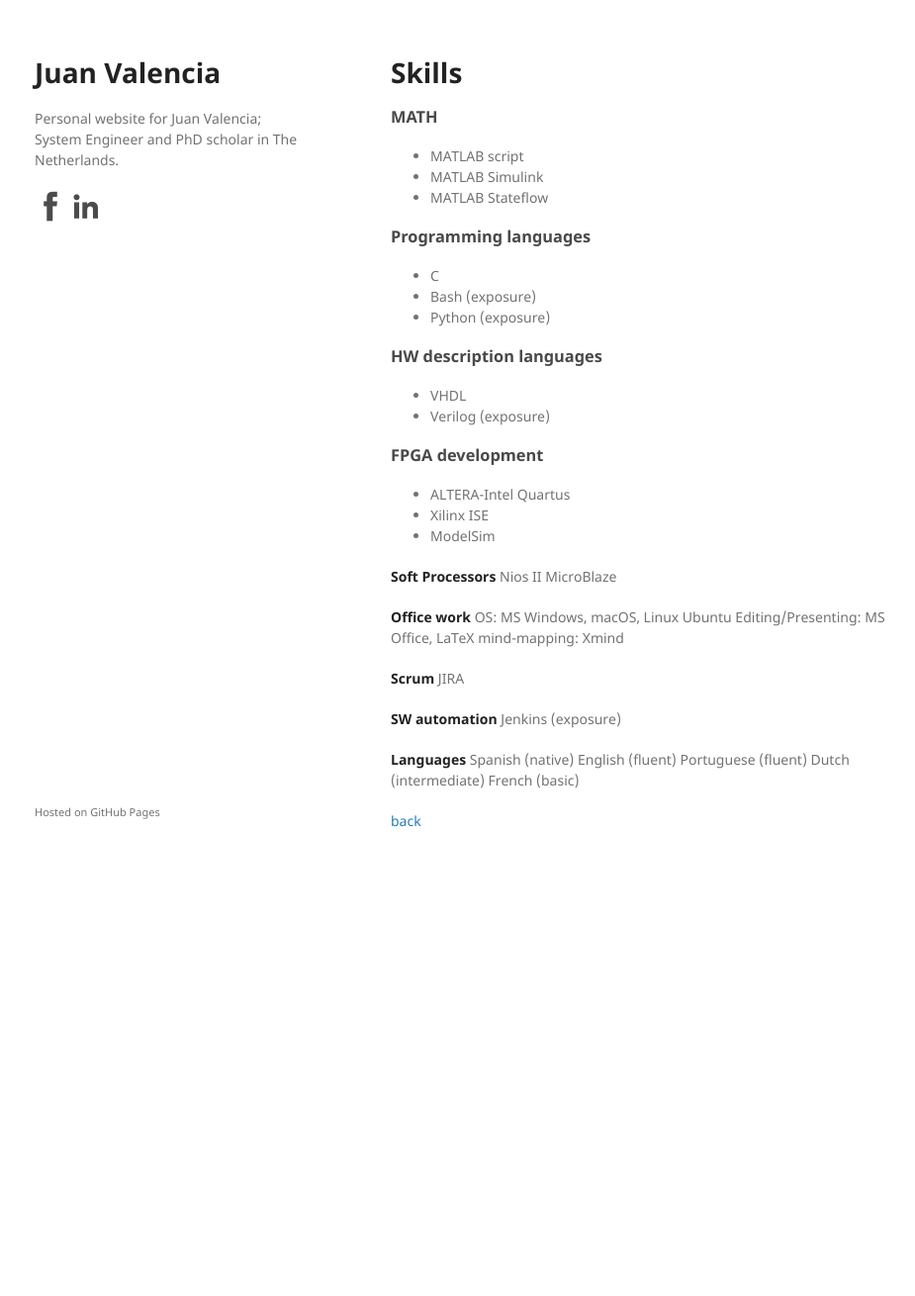
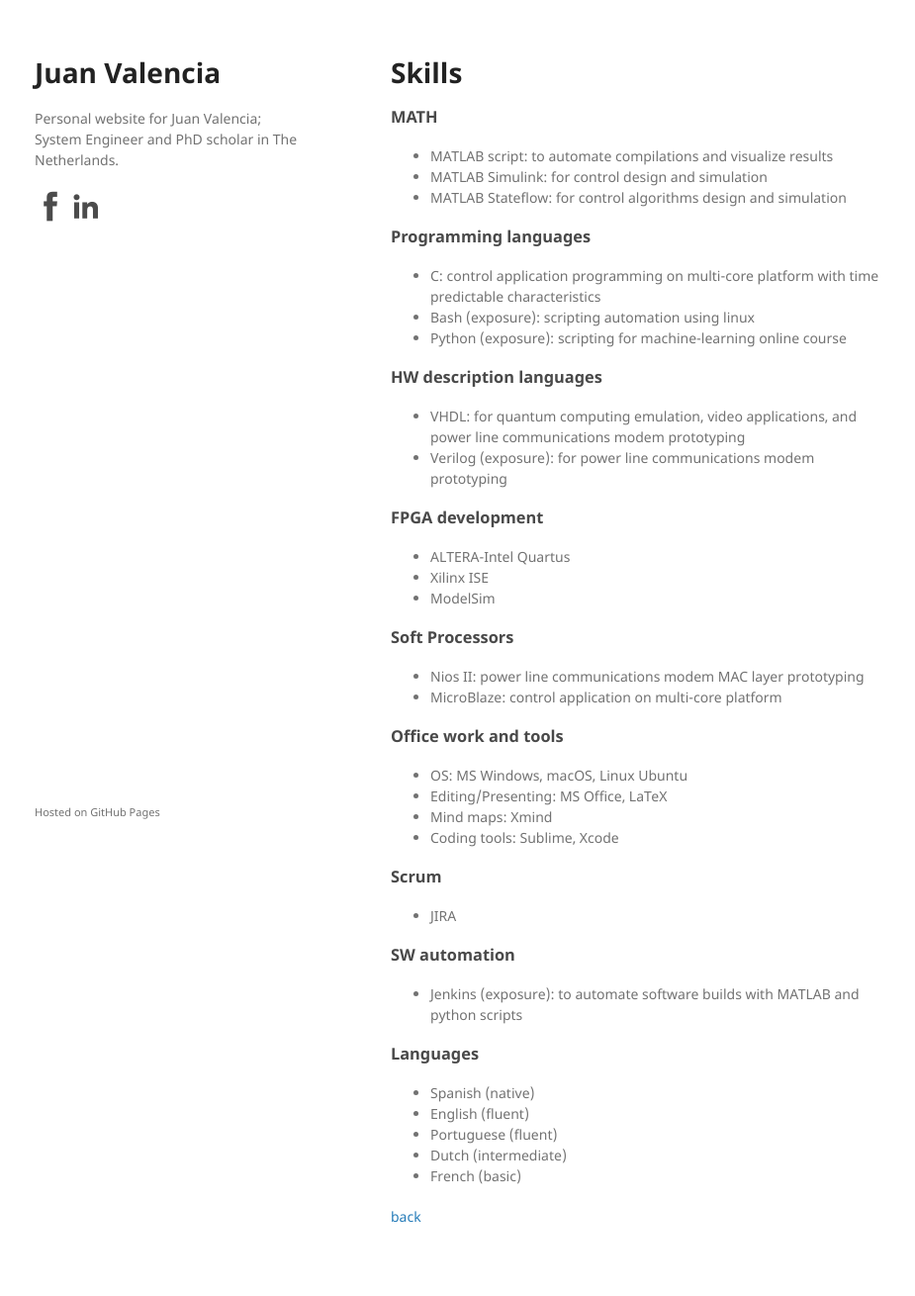
Before and after one commit to juanvalen15/juanvalen15.github.io, a Jekyll site: the page built from skills.md, in a window 1280 px wide. Shown: the whole page at 99% size, without its empty margins (175-1100 px from the left). Built offline with Jekyll 4.4.1, drawn with Linux system fonts in a browser that asks for light colours; our own code applies the rules of GitHub Pages for plain Markdown files; before the commit the page ends 910 px from its top, so only the background shows below that.

Commit message:
update skills.md
update

```diff
--- a/skills.md
+++ b/skills.md
@@ -5,45 +5,46 @@ layout: default
 # [](#header-1)Skills
 
 ### MATH
-- MATLAB script
-- MATLAB Simulink
-- MATLAB Stateflow
+- MATLAB script: to automate compilations and visualize results
+- MATLAB Simulink: for control design and simulation
+- MATLAB Stateflow: for control algorithms design and simulation
 
 ### Programming languages
-- C
-- Bash (exposure)
-- Python (exposure)
+- C: control application programming on multi-core platform with time predictable characteristics
+- Bash (exposure): scripting automation using linux
+- Python (exposure): scripting for machine-learning online course
 
 ### HW description languages
-- VHDL
-- Verilog (exposure)
+- VHDL: for quantum computing emulation, video applications, and power line communications modem prototyping
+- Verilog (exposure): for power line communications modem prototyping
 
 ### FPGA development
 - ALTERA-Intel Quartus
 - Xilinx ISE
 - ModelSim
 
-**Soft Processors**
-Nios II
-MicroBlaze
+### Soft Processors
+- Nios II: power line communications modem MAC layer prototyping
+- MicroBlaze: control application on multi-core platform
 
-**Office work**
-OS: MS Windows, macOS, Linux Ubuntu
-Editing/Presenting: MS Office, LaTeX
-mind-mapping: Xmind
+### Office work and tools
+- OS: MS Windows, macOS, Linux Ubuntu
+- Editing/Presenting: MS Office, LaTeX
+- Mind maps: Xmind
+- Coding tools: Sublime, Xcode
 
-**Scrum**
-JIRA
+### Scrum
+- JIRA
 
-**SW automation**
-Jenkins (exposure)
+### SW automation
+- Jenkins (exposure): to automate software builds with MATLAB and python scripts
 
-**Languages**
-Spanish (native)
-English (fluent)
-Portuguese (fluent)
-Dutch (intermediate)
-French (basic)
+### Languages
+- Spanish (native)
+- English (fluent)
+- Portuguese (fluent)
+- Dutch (intermediate)
+- French (basic)
 
 
 [back](./)
```
